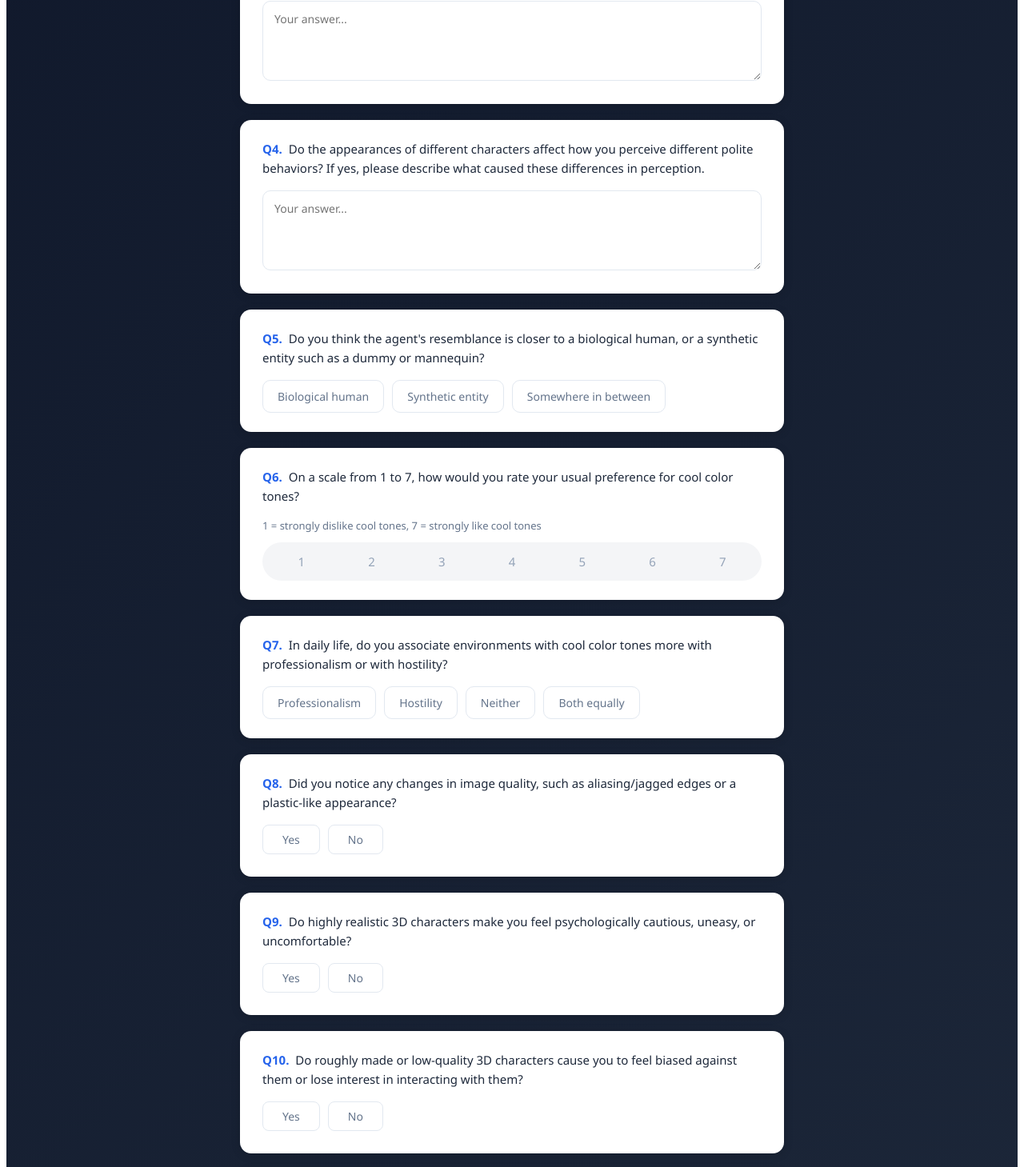
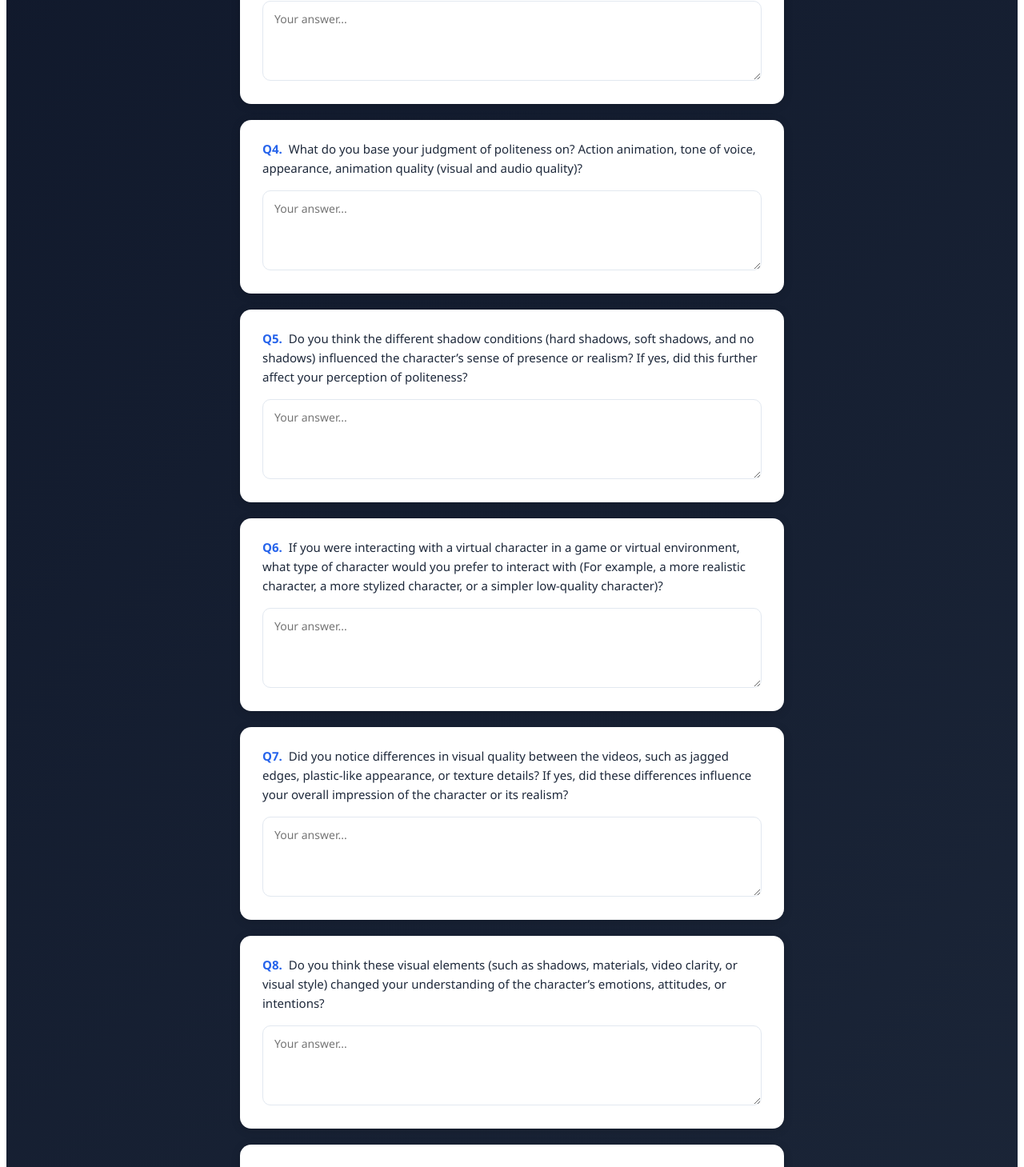
Before and after one commit to chaimi760970774/Individual-Course-2, a React (Vite) app in the folder Individual Course/: page /#/debrief in a window 1280 px wide. Shown: the part 639-2098 px from the top of the page at 80% size. Built offline with nearby package versions, Linux system fonts and the light colour scheme.

Commit message:
fix questionnaire

```diff
--- a/Individual Course/src/data/debriefData.js
+++ b/Individual Course/src/data/debriefData.js
@@ -18,59 +18,55 @@ export const DEBRIEF_QUESTIONS = [
   {
     id: "q4",
     type: "text",
-    question: "Do the appearances of different characters affect how you perceive different polite behaviors? If yes, please describe what caused these differences in perception.",
+    question: "What do you base your judgment of politeness on? Action animation, tone of voice, appearance, animation quality (visual and audio quality)?",
   },
   {
     id: "q5",
-    type: "choice",
-    question: "Do you think the agent's resemblance is closer to a biological human, or a synthetic entity such as a dummy or mannequin?",
-    options: ["Biological human", "Synthetic entity", "Somewhere in between"],
+    type: "text",
+    question: "Do you think the different shadow conditions (hard shadows, soft shadows, and no shadows) influenced the character’s sense of presence or realism? If yes, did this further affect your perception of politeness?",
+
   },
   {
     id: "q6",
-    type: "scale7",
-    question: "On a scale from 1 to 7, how would you rate your usual preference for cool color tones?",
-    hint: "1 = strongly dislike cool tones, 7 = strongly like cool tones",
+    type: "text",
+    question: "If you were interacting with a virtual character in a game or virtual environment, what type of character would you prefer to interact with (For example, a more realistic character, a more stylized character, or a simpler low-quality character)?",
+
   },
   {
     id: "q7",
-    type: "choice",
-    question: "In daily life, do you associate environments with cool color tones more with professionalism or with hostility?",
-    options: ["Professionalism", "Hostility", "Neither", "Both equally"],
+    type: "text",
+    question: "Did you notice differences in visual quality between the videos, such as jagged edges, plastic-like appearance, or texture details? If yes, did these differences influence your overall impression of the character or its realism?",
+
   },
   {
     id: "q8",
-    type: "yesno_text",
-    question: "Did you notice any changes in image quality, such as aliasing/jagged edges or a plastic-like appearance?",
-    followUp: "Please describe.",
+    type: "text",
+    question: "Do you think these visual elements (such as shadows, materials, video clarity, or visual style) changed your understanding of the character’s emotions, attitudes, or intentions?",
+
   },
   {
     id: "q9",
-    type: "yesno_text",
-    question: "Do highly realistic 3D characters make you feel psychologically cautious, uneasy, or uncomfortable?",
-    followUp: "Please describe.",
+    type: "text",
+    question: "Did you notice any inconsistency or mismatch between the character’s voice and visual appearance in some videos? If yes, did this mismatch affect your perception of the character’s naturalness or politeness?",
+
   },
   {
     id: "q10",
-    type: "yesno_text",
-    question: "Do roughly made or low-quality 3D characters cause you to feel biased against them or lose interest in interacting with them?",
-    followUp: "Please describe.",
+    type: "text",
+    question: "For the same character, does a different hairstyle affect your first impression of her personality? If yes, please describe how.",
+
   },
   {
     id: "q11",
     type: "text",
-    question: "For the same character, does a different hairstyle affect your first impression of her personality? If yes, please describe how.",
+    question: "When the character gives instructions, does her hairstyle affect how polite you perceive her behavior to be? If yes, please rank the hairstyles from lowest to highest in perceived politeness.",
   },
   {
     id: "q12",
-    type: "yesno_ranking",
-    question: "When the character gives instructions, does her hairstyle affect how polite you perceive her behavior to be?",
-    followUp: "Please rank the hairstyles from lowest to highest in perceived politeness.",
-    rankOptions: ["Long hair", "Medium hair", "Short hair"],
-  },
-  {
-    id: "q13",
     type: "text",
     question: "Is there anything else you would like to add? For example, what aspects do you think should be improved? Please be as specific as possible.",
+
+
   },
+
 ];
```
